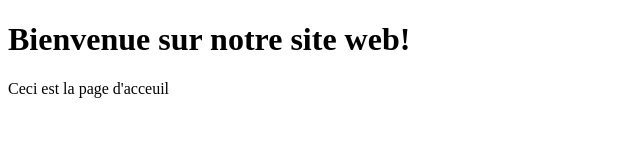
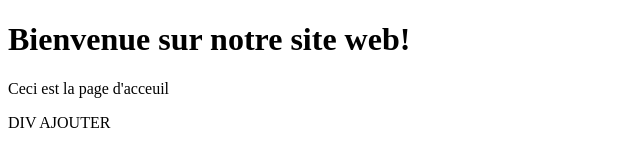
Before and after one commit to Nis780/nissrine, a plain HTML site: page index.html in a window 1280 px wide. Shown: the whole page, without its empty margins (0-640 px from the left). Drawn offline with Linux system fonts and the light colour scheme.

Commit message:
ajouter un div

```diff
--- a/index.html
+++ b/index.html
@@ -8,5 +8,8 @@
 <body>
     <h1>Bienvenue sur notre site web!</h1>
     <p>Ceci est la page d'acceuil</p>
+    <div>
+        DIV AJOUTER
+    </div>
 </body>
 </html>
```
